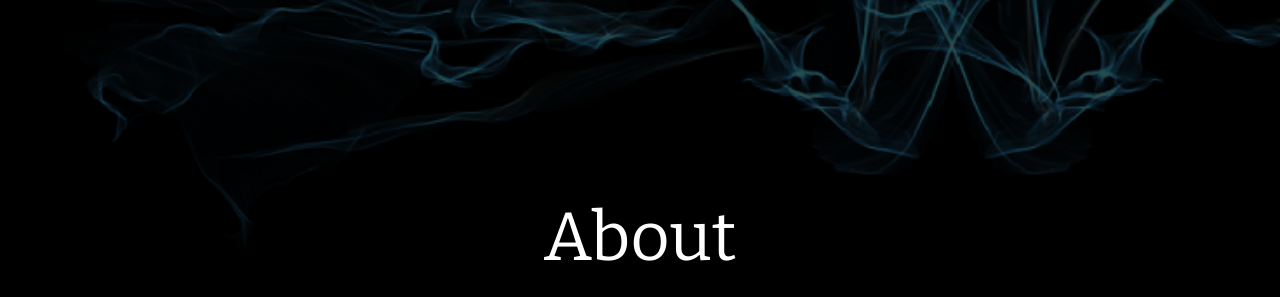
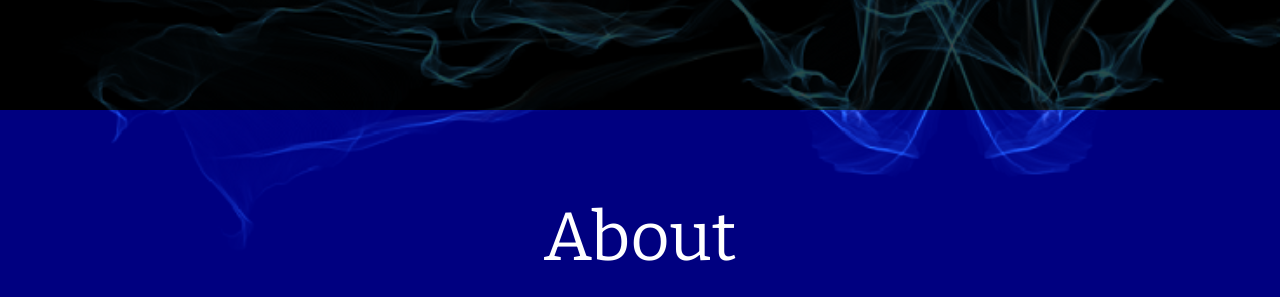
Before and after one commit to Agentfly42/agentfly42.github.io, a plain HTML site: page index.html in a window 1280 px wide. Shown: the part 1970-2267 px from the top of the page. Drawn offline with nearby package versions, Linux system fonts and the light colour scheme; a script that the page names is missing.

Commit message:
Update styles.css

```diff
--- a/css/styles.css
+++ b/css/styles.css
@@ -140,7 +140,7 @@ section {
     }
 }
 
-#section1, #section3 {
+#section1{
 	background-color: rgba(0,0,0,0.7);
 	color:#fff;
 	font-family: 'Bitter', serif;
@@ -151,13 +151,19 @@ section {
 	min-height: 160%;
 }
 
+#section3{
+	background-color: rgba(0,0,255,0.5);
+	color:#fff;
+	font-family: 'Bitter', serif;
+}
+
 #section4 {
-	background-color: rgb(0,0,0);
+	background-color: rgba(0,0,0,0.7);
 	color:#444;
 }
 
 #section5 {
-	background-color: rgba(0,0,0,0.5);
+	background-color: rgb(0,0,0);
 }
 
 #section6 {
```
